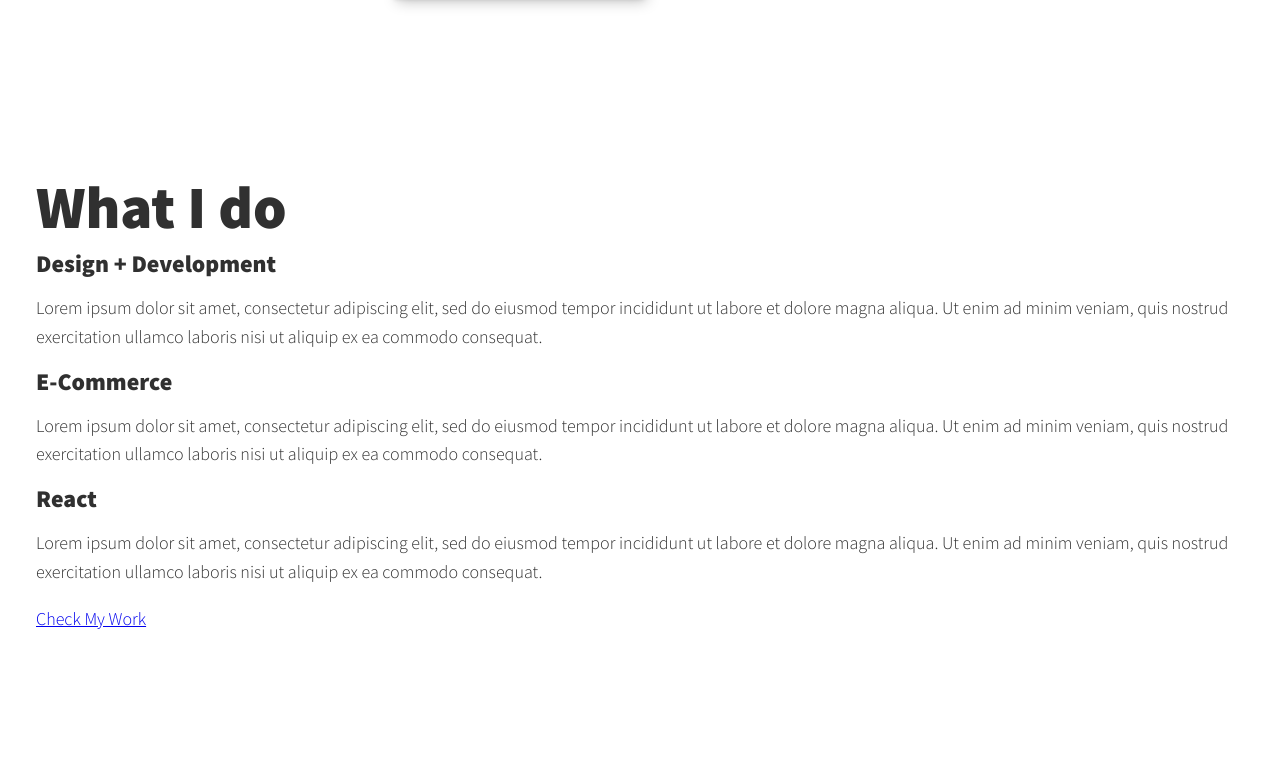
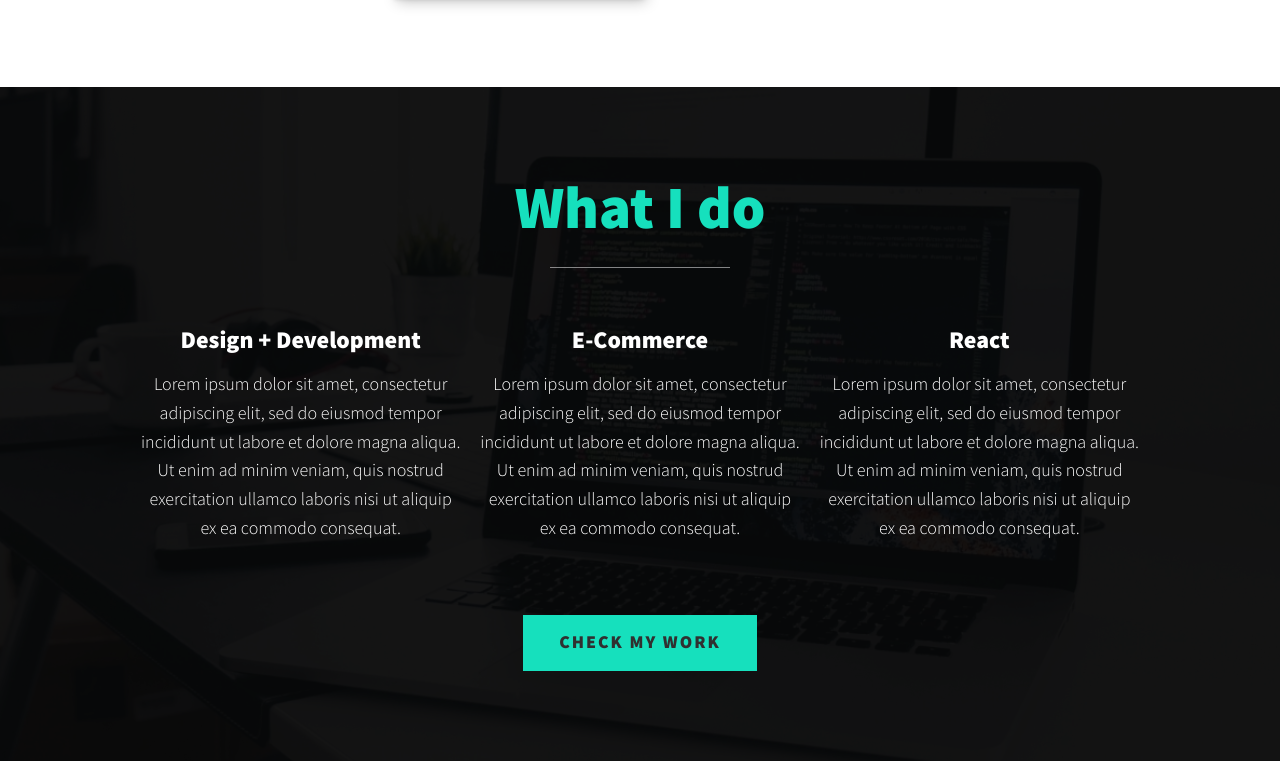
Before and after one commit to donatmarton/portfolio-website, a plain HTML site: page index.html in a window 1280 px wide. Shown: the part 574-1340 px from the top of the page. Drawn offline with nearby package versions, Linux system fonts and the light colour scheme.

Commit message:
Style services section

```diff
--- a/css/style.css
+++ b/css/style.css
@@ -57,6 +57,31 @@ img {
 strong {
   font-weight: var(--fw-bold);
 }
+
+:focus {
+  outline: 3px solid var(--clr-accent);
+  outline-offset: 3px;
+}
+
+
+/* Buttons */
+
+.btn {
+  display: inline-block;
+  background-color: var(--clr-accent);
+  color: var(--clr-dark);
+  text-decoration: none;
+  font-weight: var(--fw-bold);
+  padding: 0.75em 2em;
+  cursor: pointer;
+  text-transform: uppercase;
+  letter-spacing: 2px;
+  transition: transform 200ms ease-in-out;
+}
+.btn:hover {
+  transform: scale(1.1);
+}
+
 
 /* Typography */
 
@@ -160,3 +185,49 @@ h3 {
     width: calc(100% + 1.5em);
   }
 }
+
+
+/* Services */
+
+.my-services {
+  background-color: var(--clr-dark);
+  background-image: url(../images/services-bg.jpg);
+  background-size: cover;
+  background-blend-mode: multiply;
+  color: var(--clr-light);
+  text-align: center;
+}
+
+.section__title--services {
+  color: var(--clr-accent);
+  position: relative;
+}
+
+.section__title--services::after {
+  content: '';
+  display: block;
+  width: 3em;
+  height: 1px;
+  margin: 0.5em auto 1em auto;
+  background-color: var(--clr-light);
+  opacity: 0.5;
+}
+
+.services {
+  margin-bottom: 3em;
+}
+
+.service {
+  max-width: 500px;
+  margin: 0 auto;
+}
+
+@media (min-width: 800px) {
+  .services {
+    display: flex;
+    max-width: 1000px;
+    margin-left: auto;
+    margin-right: auto;
+    gap: 1em;
+  }
+}
--- a/index.html
+++ b/index.html
@@ -42,7 +42,7 @@
 
 
     <!-- Services -->
-    <section class="services" id="services">
+    <section class="my-services" id="services">
       <h2 class="section__title section__title--services">
         What I do
       </h2>
```
